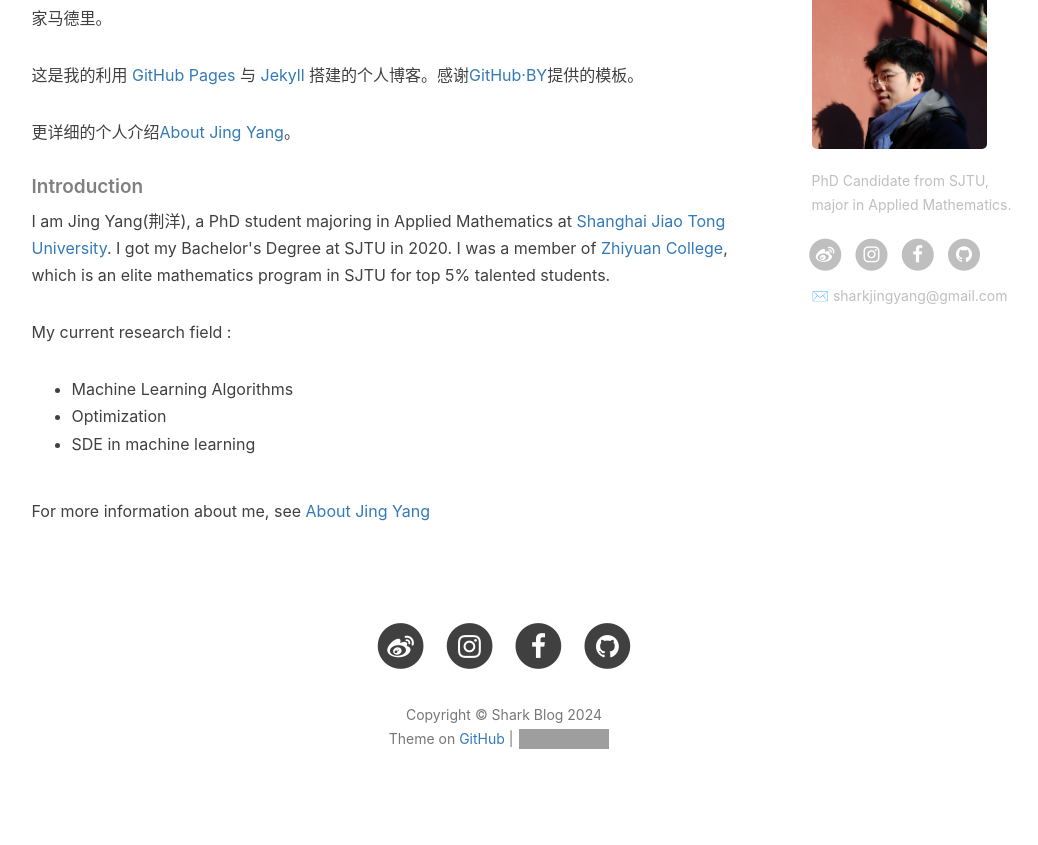
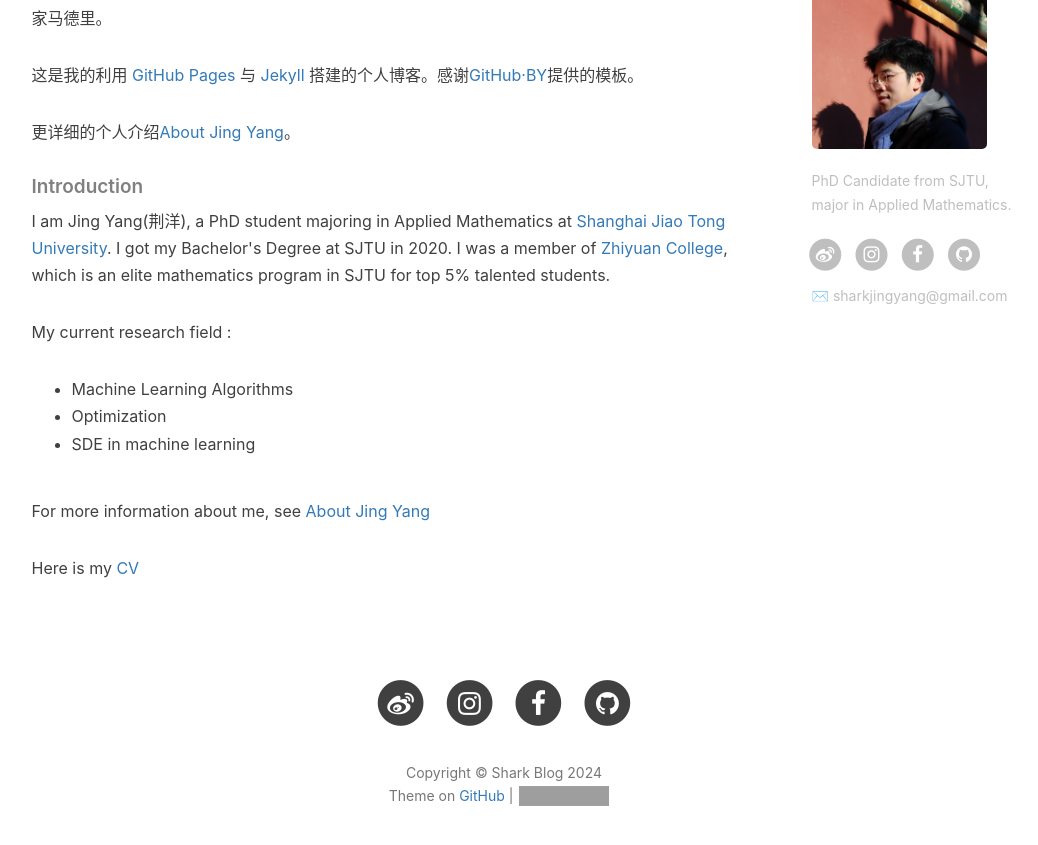
Before and after one commit to sharkjingyang/sharkjingyang.github.io, a Jekyll site: the page built from about.html, in a window 1280 px wide and 900 px high, scrolled down 666 px. Shown: the top 845 px of the window, without its empty margins (136-1174 px from the left). Built offline with Jekyll 4.4.1, drawn with Linux system fonts in a browser that asks for light colours; nearby versions of some CDN libraries; comment, search, counter and statistics services are not loaded; grey boxes are pictures that could not be loaded.

Commit message:
Update about.html

```diff
--- a/about.html
+++ b/about.html
@@ -38,6 +38,8 @@ header-img: "img/scene4.jpg"
     </ul>
 
     <p>For more information about me, see <a href="https://sharkjingyang.github.io/2019/11/21/About-Jing-Yang/">About Jing Yang</a></p>
+    <p>Here is my <a href="https://github.com/sharkjingyang/sharkjingyang.github.io/blob/master/YangJing_resume.pdf/">CV</a></p>
+
 
 
 
```
